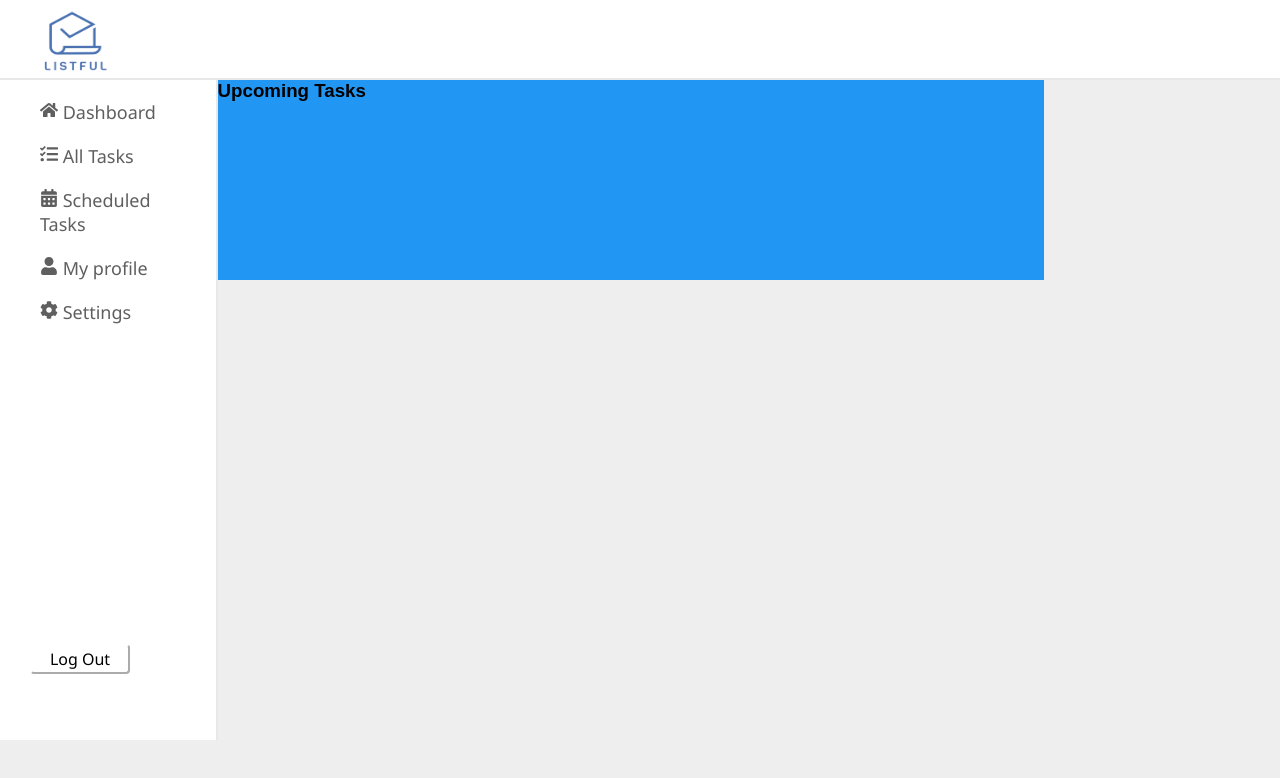
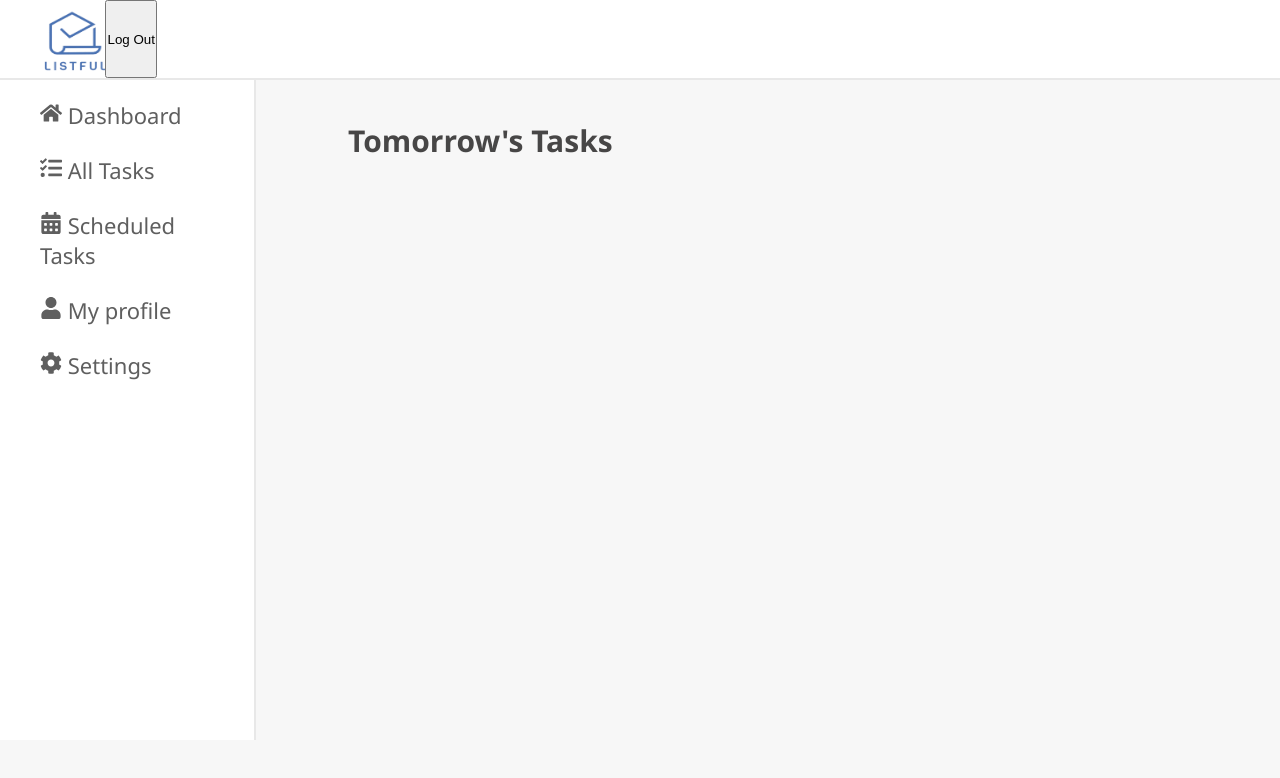
Before and after one commit to ReemaAwal00/TODO, a React (Create React App) app: page /pages/Main/Scheduled in a window 1280 px wide. Shown: the top 778 px of the page. Built offline with nearby package versions, Linux system fonts and the light colour scheme.

Commit message:
today changes

```diff
--- a/src/App.css
+++ b/src/App.css
@@ -15,7 +15,7 @@
 body {
   background-color: white;
   /* color: mediumslateblue; */
-  font-family: "Poppins", sans-serif;
+  font-family: 'Segoe UI', Tahoma, Geneva, Verdana, sans-serif;
   min-height: 100vh;
   overflow:  hidden !important;
 
@@ -41,12 +41,32 @@ body {
   color: mediumslateblue;
 }
 
+.profile {
+  display: flex;
+  align-items: center;
+  position: absolute;
+
+  top: 10;
+  right: 20px;
+}
+
+.profile-image {
+  width: 40px;
+  height: 40px;
+  border-radius: 50%;
+  margin-right: 10px;
+}
+
+.profile-name {
+  color: white;
+  font-weight: bold;
+}
 
 
 .sidebar {
   float: left;
   height: 660px;
-  width: 17%;
+  width: 20%;
   background-color: white;
   border-right: #e8e8e8 2px solid;
 
@@ -60,9 +80,9 @@ a{
 
 
 .sidebar li {
-  margin: 20px 20px 20px 0px;
+  margin: 20px 20px 25px 0px;
   margin-left: 40px;
-  font-size: 18px;
+  font-size: 22px;
   font-family: 'Segoe UI', Tahoma, Geneva, Verdana, sans-serif;
   font-weight: 500;
   list-style: none;
@@ -88,11 +108,11 @@ a{
 .maincontainer {
   float: right;
   height: 660px;
-  width: 83%;
-  background-color: rgb(238, 238, 238);
+  width: 80%;
+  background-color: rgb(247, 247, 247);
 }
 
-.logout-btn {
+/* .logout-btn {
   height: 30px;
   width: 100px;
   background-color: white;
@@ -104,7 +124,7 @@ a{
   font-family: 'Segoe UI', Tahoma, Geneva, Verdana, sans-serif;
   margin-top: 300px;
 
-}
+} */
 
 .logout-btn:hover {
   background-color: red;
@@ -117,7 +137,7 @@ a{
 margin-top: 30px;
 margin-left: 90px;
 font-family: 'Segoe UI', Tahoma, Geneva, Verdana, sans-serif;
-font-size: 32px;
+font-size: 30px;
 line-height: 80px;
 color: #474646;
 }
@@ -377,32 +397,31 @@ input[type=text], input[type=password],select {
 }
 
 .schedule_div{
-  background-color: #2196F3;
   height: 200px;
-  width: 80%;
-  margin-left: 20px;
+  width: 70%;
+  margin-left: 350px;
+  position: relative;
+  margin: 40px 140px 209px 348px;
 }
 
-/* .fade-in-text {
-  opacity: 0;
-  transition: opacity 1s ease-in-out;
+.schedule_div h3{
+  font-size: 30px;
+  color: #474646;
+
 }
 
-.fade-in-text.visible {
-  opacity: 1;
-} */
-.fading-text {
+/* .fading-text {
   animation: fadeIn 20s infinite;
-  overflow: hidden; /* Ensure text does not overflow its container */
-  white-space: nowrap; /* Prevent line breaks */
+  overflow: hidden;
+  white-space: nowrap;
   font-size: 30px;
   font-family: 'Segoe UI', Tahoma, Geneva, Verdana, sans-serif;
   margin: 20px 0px 0px 355px;
   font-weight: 500;
   color: mediumslateblue;
-}
+} */
 
-@keyframes fadeIn {
+/* @keyframes fadeIn {
   0% {
       opacity: 0;
       width: 0;
@@ -413,8 +432,6 @@ input[type=text], input[type=password],select {
   100% {
       opacity: 0;
       width: 100%; /* Fully visible text */
-  }
-}
 
 .logo{
   height: 100px;
--- a/src/Checklist.css
+++ b/src/Checklist.css
@@ -1,5 +1,5 @@
 body{
-  background-color: rgb(238, 238, 238);
+  background-color: rgb(247, 247, 247);
 }
 .inbox {
   max-width: 1000px;
--- a/src/Theme/Header.js
+++ b/src/Theme/Header.js
@@ -17,7 +17,11 @@ const Header = () => {
             {/* <div className="{`fade-in-text ${isVisible ? 'visible' : ''}`}">
             <p>This text will fade in when the component mounts.</p>
             </div> */}
-
+             {/* <div className="profile">
+            <img src="path_to_profile_image.jpg" alt="Profile" className="profile-image" />
+            <span className="profile-name">John Doe</span>
+        </div> */}
+        <button class="logout-btn" type="button" >Log Out</button>
 
         </div>
     )
--- a/src/Theme/Sidebar.js
+++ b/src/Theme/Sidebar.js
@@ -13,13 +13,13 @@ const Sidebar =() =>{
   return(
     <div class="sidebar">
     <ul>
-        <li > <FaHome style={{ color: 'rgb(95, 95, 95)', fontSize: '18px'}} />  <Link to="">Dashboard</Link></li>
-        <li><FaTasks style={{ color: 'rgb(95, 95, 95)', fontSize: '18px'}}/> <Link to="Task">All Tasks</Link></li>
-        <li><FaCalendarAlt style={{ color: 'rgb(95, 95, 95)', fontSize: '18px'}}/> <Link to="Scheduled">Scheduled Tasks</Link></li>
-        <li> <FaUser style={{ color: 'rgb(95, 95, 95)', fontSize: '18px'}} /> <Link to="profile"> My profile</Link></li>
-        <li><FaCog style={{ color: 'rgb(95, 95, 95)', fontSize: '18px'}} /> <Link to="settings"> Settings</Link></li>
+        <li > <FaHome style={{ color: 'rgb(95, 95, 95)', fontSize: '22px' }} />   <Link to="">Dashboard</Link></li>
+        <li><FaTasks style={{ color: 'rgb(95, 95, 95)', fontSize: '22px'}}/> <Link to="Task">All Tasks</Link></li>
+        <li><FaCalendarAlt style={{ color: 'rgb(95, 95, 95)', fontSize: '22px'}}/> <Link to="Scheduled">Scheduled Tasks</Link></li>
+        <li> <FaUser style={{ color: 'rgb(95, 95, 95)', fontSize: '22px'}} /> <Link to="profile"> My profile</Link></li>
+        <li><FaCog style={{ color: 'rgb(95, 95, 95)', fontSize: '22px'}} /> <Link to="settings"> Settings</Link></li>
     </ul>
-    <button class="logout-btn" type="button" >Log Out</button>
+
 </div>
 );
 }
--- a/src/pages/Auth/Login.js
+++ b/src/pages/Auth/Login.js
@@ -6,6 +6,7 @@ import ViTextInput from "../../components/ViTextInput";
 import { ToastContainer, toast } from 'react-toastify';
 import 'react-toastify/dist/ReactToastify.css';
 import Image from "../../images/Image";
+
 
 
 const Login = () => {
@@ -73,7 +74,9 @@ const Login = () => {
 
                             </div>
                             <div class="form-group">
+
                                 <ViPasswordInput
+
                                     title="Password"
                                     name="password"
                                     handleInputChange={handleInputChange}
--- a/src/pages/Scheduled.js
+++ b/src/pages/Scheduled.js
@@ -2,7 +2,7 @@ const Scheduled = () =>{
     return (
         <div>
             <div className="schedule_div">
-            <h3>Upcoming Tasks</h3>
+            <h3>Tomorrow's Tasks</h3>
             </div>
         </div>
     );
```
